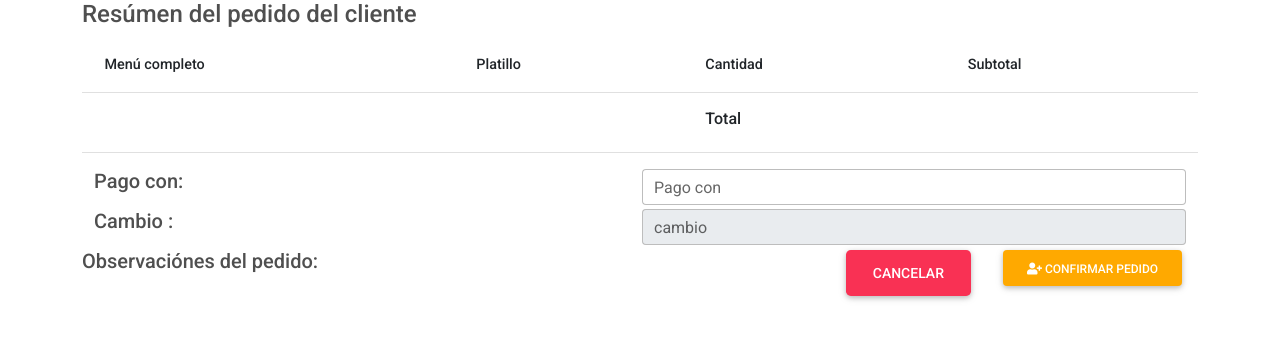
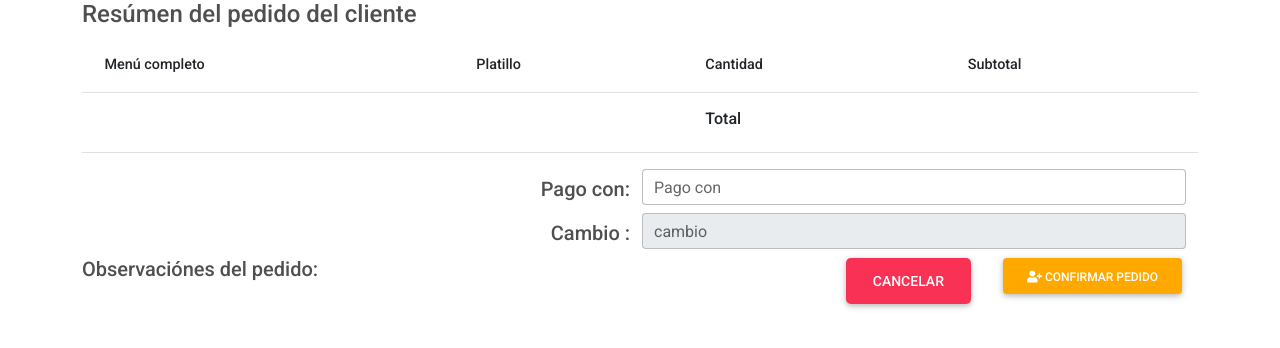
Before and after one commit to aydis20P/SocorritoMixcoacST, a Django app: template socorritomixcoacst/templates/resumen-pedido.html in a window 1280 px wide. Shown: the part 178-526 px from the top of the page. Run offline with Django 3.2, Linux system fonts and the light colour scheme; the template is opened without the code that fills it, so the values that code supplies are empty; some libraries are stand-ins or nearby versions.

Commit message:
template 2da resumen pedio 2.1

```diff
--- a/socorritomixcoacst/templates/resumen-pedido.html
+++ b/socorritomixcoacst/templates/resumen-pedido.html
@@ -55,7 +55,7 @@
 		<div class="container">
 			<div class="row mb-1 g-1">
 				<div class="col">
-					<div>
+					<div class="d-flex justify-content-end mt-2 me-2">
 						<h5>Pago con:</h5>
 					</div>
 				</div>
@@ -70,7 +70,7 @@
 			</div>
 			<div class="row mb-1 g-1">
 				<div class="col">
-					<div>
+					<div class="d-flex justify-content-end mt-2 me-2">
 						<h5>Cambio :</h5>
 					</div>
 				</div>
```
